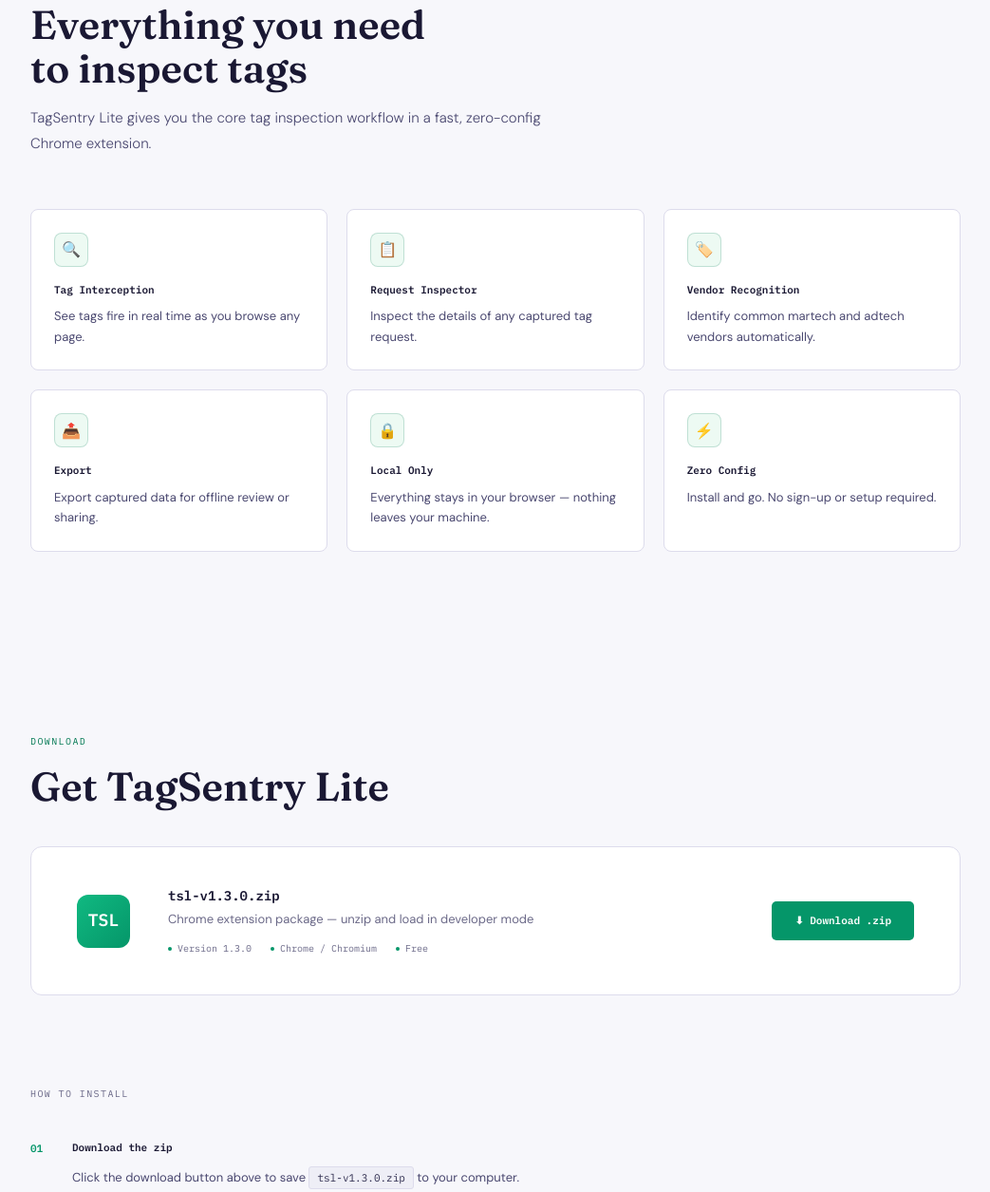
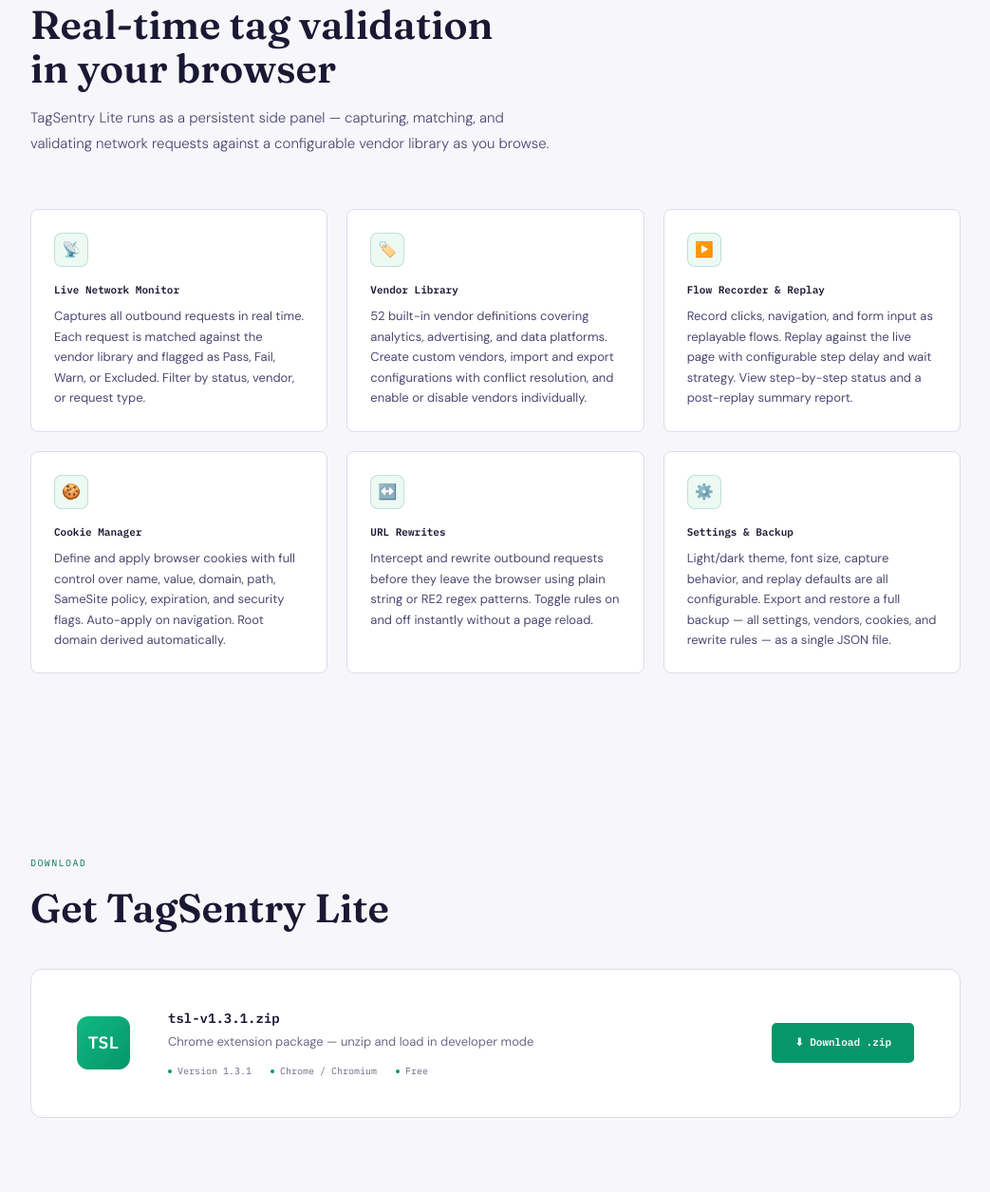
Before and after one commit to hitGovernor/tag-sentry-wireframe, a plain HTML site: page lite/index.html in a window 1280 px wide. Shown: the part 925-2180 px from the top of the page at 95% size, without its empty margins (118-1161 px from the left). Drawn offline with Linux system fonts and the light colour scheme.

Commit message:
TSL v1.3.1 updates and tsl/index feature list added

```diff
--- a/lite/index.html
+++ b/lite/index.html
@@ -228,10 +228,10 @@
     <div class="bar-logo">TSL</div>
     <span class="bar-name">Tag<span>Sentry</span> Lite</span>
   </a>
-  <span class="bar-badge">v1.3.0</span>
+  <span class="bar-badge">v1.3.1</span>
   <span class="bar-spacer"></span>
   <a class="bar-link" href="../index.html">TagSentry Full →</a>
-  <a class="bar-dl" href="tsl-v1.3.0.zip" download>⬇ Download</a>
+  <a class="bar-dl" href="tsl-v1.3.1.zip" download>⬇ Download</a>
 </header>
 
 
@@ -240,15 +240,17 @@
   <div class="hero-grid"></div>
   <div class="hero-glow"></div>
   <div class="hero-inner">
-    <div class="hero-eyebrow">Free Chrome Extension · v1.3.0</div>
+    <div class="hero-eyebrow">Free Chrome Extension · v1.3.1</div>
     <h1 class="hero-title">Tag<br><em>Sentry Lite</em></h1>
-    <p class="hero-desc">Intercept and inspect marketing tags directly in your browser. The free, lightweight version of TagSentry — no account required.</p>
+    <p class="hero-desc">Real-time tag validation and network monitoring as a Chrome side panel. Capture, validate, and replay — no account, no setup, nothing leaves your browser.</p>
     <div class="hero-actions">
-      <a class="btn-primary" href="tsl-v1.3.0.zip" download>⬇ Download v1.3.0 (.zip)</a>
+      <a class="btn-primary" href="tsl-v1.3.1.zip" download>⬇ Download v1.3.1 (.zip)</a>
       <a class="btn-secondary" href="#how-to-install">How to install</a>
     </div>
     <div class="hero-meta">
-      <span class="hero-meta-item">Chrome Extension</span>
+      <span class="hero-meta-item">Chrome · Manifest V3</span>
+      <span class="hero-meta-item">Side Panel</span>
+      <span class="hero-meta-item">52 Built-in Vendors</span>
       <span class="hero-meta-item">No Account Needed</span>
     </div>
   </div>
@@ -258,38 +260,38 @@
 <!-- FEATURES -->
 <section class="features">
   <div class="section-label">What's included</div>
-  <h2 class="section-title">Everything you need<br>to inspect tags</h2>
-  <p class="section-desc">TagSentry Lite gives you the core tag inspection workflow in a fast, zero-config Chrome extension.</p>
+  <h2 class="section-title">Real-time tag validation<br>in your browser</h2>
+  <p class="section-desc">TagSentry Lite runs as a persistent side panel — capturing, matching, and validating network requests against a configurable vendor library as you browse.</p>
   <div class="features-grid">
     <div class="feature-card">
-      <div class="feature-icon">🔍</div>
-      <div class="feature-name">Tag Interception</div>
-      <div class="feature-desc">See tags fire in real time as you browse any page.</div>
-    </div>
-    <div class="feature-card">
-      <div class="feature-icon">📋</div>
-      <div class="feature-name">Request Inspector</div>
-      <div class="feature-desc">Inspect the details of any captured tag request.</div>
+      <div class="feature-icon">📡</div>
+      <div class="feature-name">Live Network Monitor</div>
+      <div class="feature-desc">Captures all outbound requests in real time. Each request is matched against the vendor library and flagged as Pass, Fail, Warn, or Excluded. Filter by status, vendor, or request type.</div>
     </div>
     <div class="feature-card">
       <div class="feature-icon">🏷️</div>
-      <div class="feature-name">Vendor Recognition</div>
-      <div class="feature-desc">Identify common martech and adtech vendors automatically.</div>
+      <div class="feature-name">Vendor Library</div>
+      <div class="feature-desc">52 built-in vendor definitions covering analytics, advertising, and data platforms. Create custom vendors, import and export configurations with conflict resolution, and enable or disable vendors individually.</div>
     </div>
     <div class="feature-card">
-      <div class="feature-icon">📤</div>
-      <div class="feature-name">Export</div>
-      <div class="feature-desc">Export captured data for offline review or sharing.</div>
+      <div class="feature-icon">▶️</div>
+      <div class="feature-name">Flow Recorder & Replay</div>
+      <div class="feature-desc">Record clicks, navigation, and form input as replayable flows. Replay against the live page with configurable step delay and wait strategy. View step-by-step status and a post-replay summary report.</div>
     </div>
     <div class="feature-card">
-      <div class="feature-icon">🔒</div>
-      <div class="feature-name">Local Only</div>
-      <div class="feature-desc">Everything stays in your browser — nothing leaves your machine.</div>
+      <div class="feature-icon">🍪</div>
+      <div class="feature-name">Cookie Manager</div>
+      <div class="feature-desc">Define and apply browser cookies with full control over name, value, domain, path, SameSite policy, expiration, and security flags. Auto-apply on navigation. Root domain derived automatically.</div>
     </div>
     <div class="feature-card">
-      <div class="feature-icon">⚡</div>
-      <div class="feature-name">Zero Config</div>
-      <div class="feature-desc">Install and go. No sign-up or setup required.</div>
+      <div class="feature-icon">↔️</div>
+      <div class="feature-name">URL Rewrites</div>
+      <div class="feature-desc">Intercept and rewrite outbound requests before they leave the browser using plain string or RE2 regex patterns. Toggle rules on and off instantly without a page reload.</div>
+    </div>
+    <div class="feature-card">
+      <div class="feature-icon">⚙️</div>
+      <div class="feature-name">Settings & Backup</div>
+      <div class="feature-desc">Light/dark theme, font size, capture behavior, and replay defaults are all configurable. Export and restore a full backup — all settings, vendors, cookies, and rewrite rules — as a single JSON file.</div>
     </div>
   </div>
 </section>
@@ -304,16 +306,16 @@
     <div class="dl-card">
       <div class="dl-icon">TSL</div>
       <div class="dl-info">
-        <div class="dl-name">tsl-v1.3.0.zip</div>
+        <div class="dl-name">tsl-v1.3.1.zip</div>
         <div class="dl-sub">Chrome extension package — unzip and load in developer mode</div>
         <div class="dl-meta">
-          <span class="dl-meta-item"><span class="dl-meta-dot"></span>Version 1.3.0</span>
+          <span class="dl-meta-item"><span class="dl-meta-dot"></span>Version 1.3.1</span>
           <span class="dl-meta-item"><span class="dl-meta-dot"></span>Chrome / Chromium</span>
           <span class="dl-meta-item"><span class="dl-meta-dot"></span>Free</span>
         </div>
       </div>
       <div class="dl-actions">
-        <a class="btn-primary" href="tsl-v1.3.0.zip" download>⬇ Download .zip</a>
+        <a class="btn-primary" href="tsl-v1.3.1.zip" download>⬇ Download .zip</a>
       </div>
     </div>
   </section>
@@ -328,7 +330,7 @@
       <div class="step-num">01</div>
       <div class="step-body">
         <div class="step-label">Download the zip</div>
-        <div class="step-text">Click the download button above to save <span class="step-code">tsl-v1.3.0.zip</span> to your computer.</div>
+        <div class="step-text">Click the download button above to save <span class="step-code">tsl-v1.3.1.zip</span> to your computer.</div>
       </div>
     </div>
     <div class="step">
@@ -371,7 +373,7 @@
   </a>
   <span class="footer-spacer"></span>
   <a class="footer-link" href="../index.html">TagSentry Full version</a>
-  <span class="footer-copy">v1.3.0</span>
+  <span class="footer-copy">v1.3.1</span>
 </footer>
 
 </body>
```
Also changed, not shown: 1 other file.
